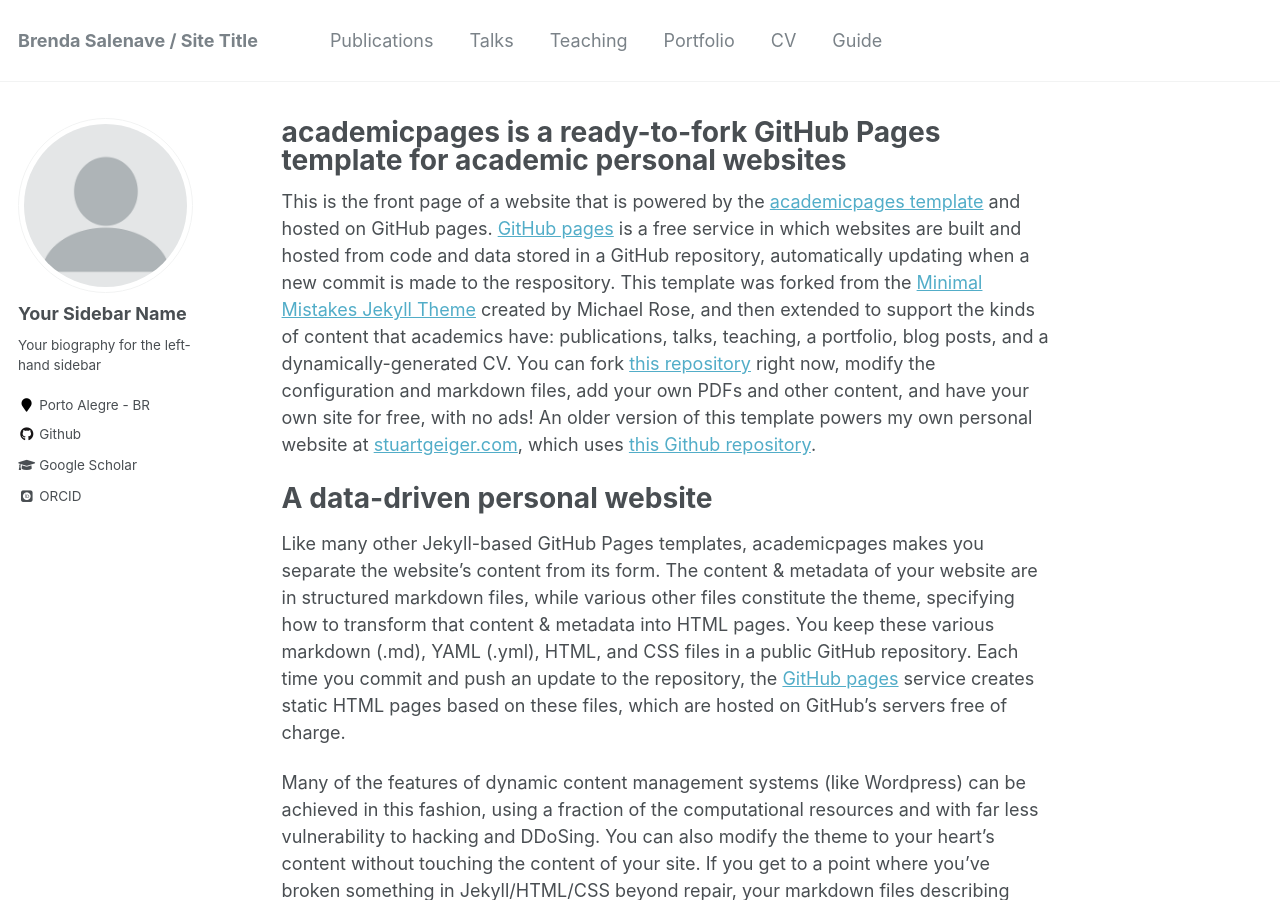
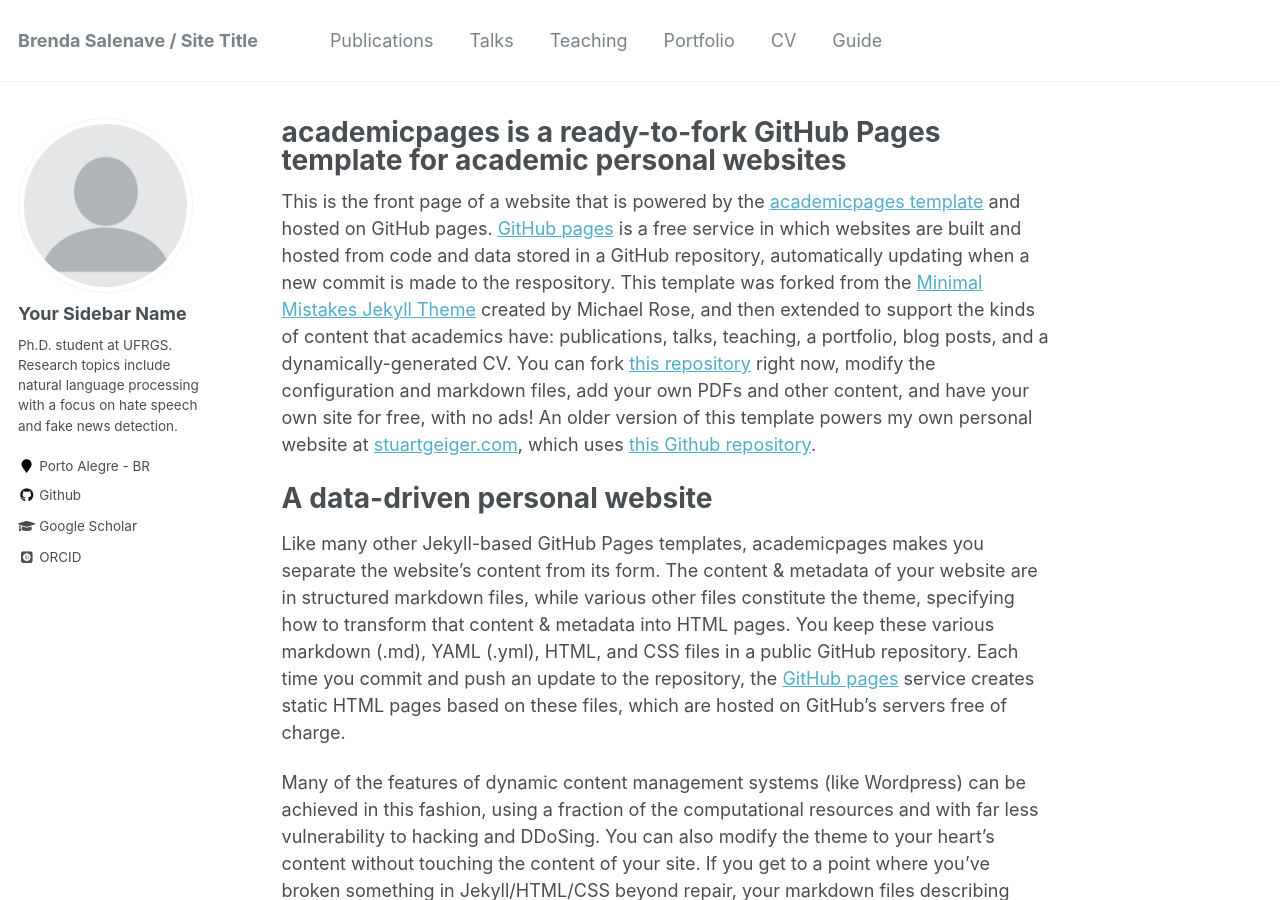
Before and after one commit to brendasalenave/brendasalenave.github.io, a Jekyll site: the page built from _pages/about.md, in a window 1280 px wide and 900 px high. Built offline with Jekyll 4.4.1, drawn with Linux system fonts in a browser that asks for light colours; some web fonts are replaced.

Commit message:
Update _config.yml

```diff
--- a/_config.yml
+++ b/_config.yml
@@ -82,7 +82,7 @@ analytics:
 author:
   name             : "Your Sidebar Name"
   avatar           : "profile.png"
-  bio              : "Your biography for the left-hand sidebar"
+  bio              : "Ph.D. student at UFRGS. Research topics include natural language processing with a focus on hate speech and fake news detection."
   location         : "Porto Alegre - BR"
   employer         :
   pubmed           : #"https://www.ncbi.nlm.nih.gov/pubmed/?term=john+snow"
```
